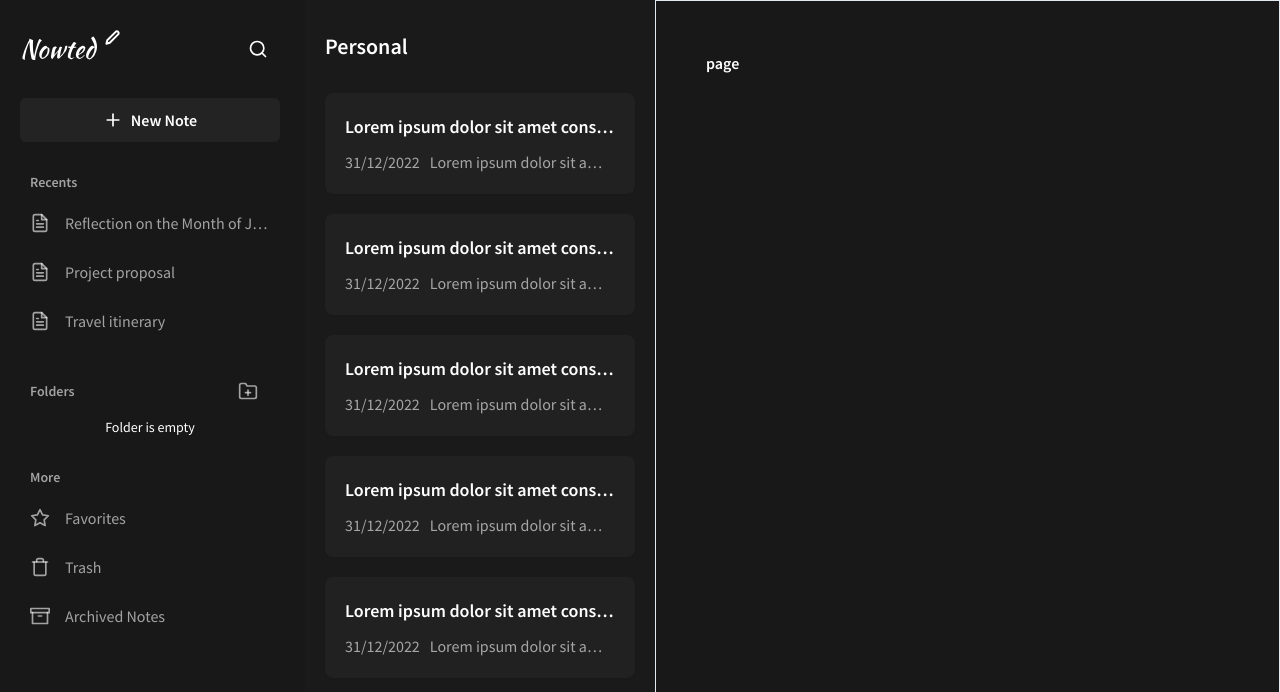
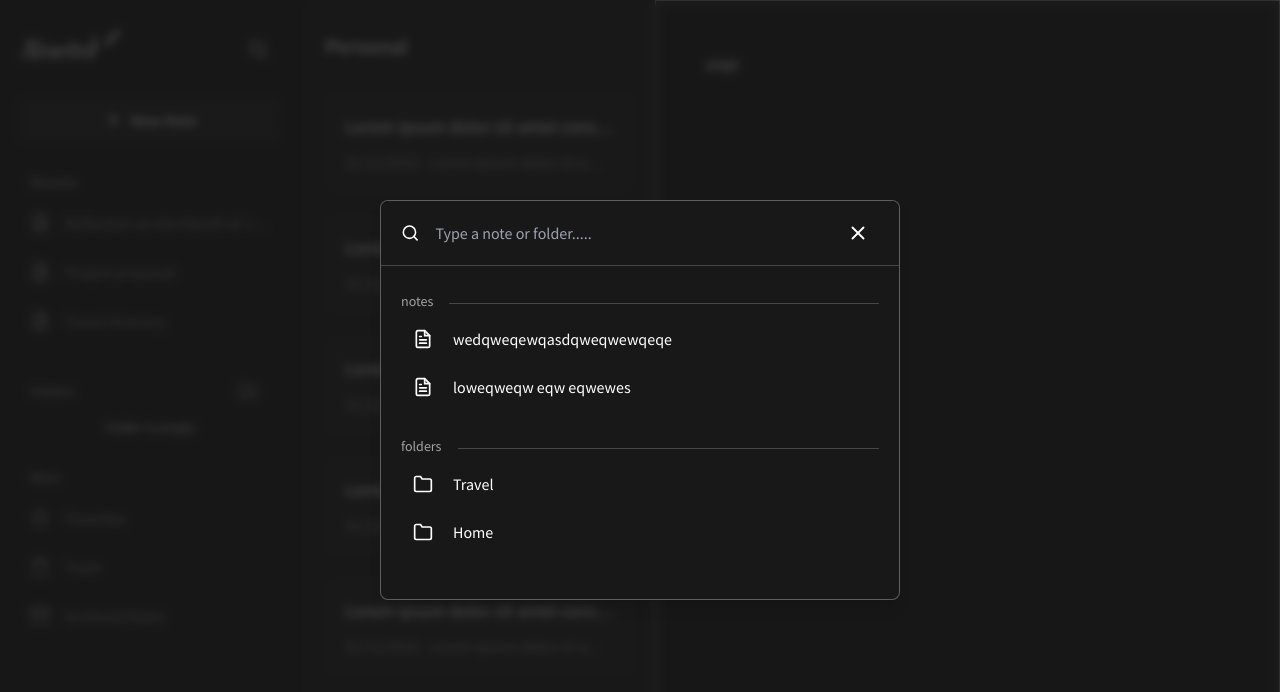
Before and after one commit to saefulbarkah/nowted-app, a Next.js app: page / in a window 1280 px wide. Both pictures are taken after a click on the button 258 px from the left and 49 px from the top of the page. Shown: the top 692 px of the page. Built offline with nearby package versions, Linux system fonts and the light colour scheme.

Commit message:
add: search menu

```diff
--- a/package.json
+++ b/package.json
@@ -9,6 +9,7 @@
     "lint": "next lint"
   },
   "dependencies": {
+    "@radix-ui/react-alert-dialog": "^1.0.4",
     "@radix-ui/react-context-menu": "^2.1.4",
     "@radix-ui/react-dropdown-menu": "^2.0.5",
     "@radix-ui/react-slot": "^1.0.2",
--- /dev/null
+++ b/src/components/ui/Sidebar/SearchNote.tsx
@@ -0,0 +1,168 @@
+"use client";
+import React, { useState, useMemo } from "react";
+import { Button } from "../button";
+import { FiFolder, FiSearch, FiX } from "react-icons/fi";
+import {
+  AlertDialog,
+  AlertDialogCancel,
+  AlertDialogContent,
+  AlertDialogTrigger,
+} from "../alert-dialog";
+import Link from "next/link";
+import { FiFileText } from "react-icons/fi";
+
+const RenderNoteItem = ({ title, data, icon }: any) => {
+  return (
+    <>
+      {data.length !== 0 ? (
+        <>
+          <div className="flex flex-col pt-[25px] px-[20px]">
+            <div className="flex items-center">
+              <p className="inactive-text text-sm pb-1 mr-4">{title}</p>
+              <div className="bg-white/[20%] w-full h-[1px]"></div>
+            </div>
+            {data?.map((item: any, i: any) => (
+              <Link
+                href={"#"}
+                className="hover:bg-white/[5%] py-3 rounded-md transition px-3"
+                key={i}
+              >
+                <div className="flex gap-[20px] items-center">
+                  {icon}
+                  <p className="truncate">{item.title}</p>
+                </div>
+              </Link>
+            ))}
+          </div>
+        </>
+      ) : null}
+    </>
+  );
+};
+
+const RenderFolderItem = ({ title, data, icon }: any) => {
+  return (
+    <>
+      {data.length !== 0 ? (
+        <>
+          <div className="flex flex-col pt-[25px] px-[20px]">
+            <div className="flex items-center">
+              <p className="inactive-text text-sm pb-1 mr-4">{title}</p>
+              <div className="bg-white/[20%] w-full h-[1px]"></div>
+            </div>
+            {data?.map((item: any, i: any) => (
+              <Link
+                href={"#"}
+                className="hover:bg-white/[5%] py-3 rounded-md transition px-3"
+                key={i}
+              >
+                <div className="flex gap-[20px] items-center">
+                  {icon}
+                  <p className="truncate">{item.title}</p>
+                </div>
+              </Link>
+            ))}
+          </div>
+        </>
+      ) : null}
+    </>
+  );
+};
+
+function SearchNote() {
+  const [search, setSearch] = useState<string>("");
+  console.log(search);
+
+  const dummyData: {
+    notes: {
+      title: string;
+      category: string;
+    }[];
+    folders: {
+      title: string;
+      category: string;
+    }[];
+  } = {
+    notes: [
+      { title: "wedqweqewqasdqweqwewqeqe", category: "notes" },
+      { title: "loweqweqw eqw eqwewes", category: "notes" },
+    ],
+    folders: [
+      { title: "Travel", category: "folder" },
+      { title: "Home", category: "folder" },
+    ],
+  };
+
+  const searchNoteData = useMemo(() => {
+    if (!search) return dummyData.notes;
+    const res = dummyData.notes.filter((item) =>
+      item.title.toLowerCase().includes(search)
+    );
+    return res;
+  }, [search]);
+
+  const searchFolderData = useMemo(() => {
+    if (!search) return dummyData.folders;
+    const res = dummyData.folders.filter((item) =>
+      item.title.toLowerCase().includes(search)
+    );
+    return res;
+  }, [search]);
+
+  console.log(searchFolderData);
+
+  return (
+    <>
+      <AlertDialog>
+        <AlertDialogTrigger asChild>
+          <Button size={"sm"} variant={"ghost"}>
+            <FiSearch className="text-[20px]" />
+          </Button>
+        </AlertDialogTrigger>
+        <AlertDialogContent className="p-0 border max-w-[520px] border-white/[30%] h-[400px] overflow-hidden overflow-y-auto custom-scrollbar">
+          <div>
+            <div className="flex justify-between items-center px-[20px] sticky top-0 right-0 left-0 bg-background border-b border-white/[20%]">
+              <div className="flex items-center gap-4 w-full  py-[20px]">
+                <FiSearch className="text-[20px]" />
+                <input
+                  type="text"
+                  className="w-full bg-background text-white outline-none"
+                  placeholder="Type a note or folder....."
+                  onChange={(e) => setSearch(e.target.value)}
+                  maxLength={30}
+                />
+              </div>
+              <AlertDialogCancel asChild>
+                <Button
+                  size={"sm"}
+                  variant={"ghost"}
+                  className="outline-none border-none ring-0 px-[10px] py-[10px]"
+                >
+                  <FiX className="text-[22px]" />
+                </Button>
+              </AlertDialogCancel>
+            </div>
+            <RenderNoteItem
+              title="notes"
+              data={searchNoteData}
+              icon={<FiFileText className="text-[20px]" />}
+            />
+            <RenderFolderItem
+              title="folders"
+              data={searchFolderData}
+              icon={<FiFolder className="text-[20px]" />}
+            />
+            {searchNoteData.length === 0 && searchFolderData.length === 0 && (
+              <p className="text-lg flex h-[330px] items-center justify-center truncate">
+                <span>No results for</span>
+                <span className="ml-2 font-bold text-white">"{search}"</span>
+              </p>
+            )}
+          </div>
+        </AlertDialogContent>
+      </AlertDialog>
+    </>
+  );
+}
+
+export default SearchNote;
--- a/src/components/ui/Sidebar/Sidebar.tsx
+++ b/src/components/ui/Sidebar/Sidebar.tsx
@@ -1,10 +1,11 @@
 import Image from "next/image";
 import React from "react";
-import { FiSearch, FiPlus } from "react-icons/fi";
+import { FiPlus } from "react-icons/fi";
 import { Button } from "../button";
 import FolderMenu from "./FolderMenu";
 import RecentMenu from "./RecentMenu";
 import MoreMenu from "./MoreMenu";
+import SearchNote from "./SearchNote";
 
 export const Sidebar: React.FC = () => {
   return (
@@ -20,9 +21,7 @@ export const Sidebar: React.FC = () => {
               className="object-contain w-full"
             />
           </div>
-          <Button size={"sm"} variant={"ghost"}>
-            <FiSearch className="text-[20px]" />
-          </Button>
+          <SearchNote />
         </div>
         <div className="px-[20px]">
           <Button
--- /dev/null
+++ b/src/components/ui/alert-dialog.tsx
@@ -0,0 +1,150 @@
+"use client"
+
+import * as React from "react"
+import * as AlertDialogPrimitive from "@radix-ui/react-alert-dialog"
+
+import { cn } from "@/lib/utils"
+import { buttonVariants } from "@/components/ui/button"
+
+const AlertDialog = AlertDialogPrimitive.Root
+
+const AlertDialogTrigger = AlertDialogPrimitive.Trigger
+
+const AlertDialogPortal = ({
+  className,
+  children,
+  ...props
+}: AlertDialogPrimitive.AlertDialogPortalProps) => (
+  <AlertDialogPrimitive.Portal className={cn(className)} {...props}>
+    <div className="fixed inset-0 z-50 flex items-end justify-center sm:items-center">
+      {children}
+    </div>
+  </AlertDialogPrimitive.Portal>
+)
+AlertDialogPortal.displayName = AlertDialogPrimitive.Portal.displayName
+
+const AlertDialogOverlay = React.forwardRef<
+  React.ElementRef<typeof AlertDialogPrimitive.Overlay>,
+  React.ComponentPropsWithoutRef<typeof AlertDialogPrimitive.Overlay>
+>(({ className, children, ...props }, ref) => (
+  <AlertDialogPrimitive.Overlay
+    className={cn(
+      "fixed inset-0 z-50 bg-background/80 backdrop-blur-sm transition-opacity animate-in fade-in",
+      className
+    )}
+    {...props}
+    ref={ref}
+  />
+))
+AlertDialogOverlay.displayName = AlertDialogPrimitive.Overlay.displayName
+
+const AlertDialogContent = React.forwardRef<
+  React.ElementRef<typeof AlertDialogPrimitive.Content>,
+  React.ComponentPropsWithoutRef<typeof AlertDialogPrimitive.Content>
+>(({ className, ...props }, ref) => (
+  <AlertDialogPortal>
+    <AlertDialogOverlay />
+    <AlertDialogPrimitive.Content
+      ref={ref}
+      className={cn(
+        "fixed z-50 grid w-full max-w-lg scale-100 gap-4 border bg-background p-6 opacity-100 shadow-lg animate-in fade-in-90 slide-in-from-bottom-10 sm:rounded-lg sm:zoom-in-90 sm:slide-in-from-bottom-0 md:w-full",
+        className
+      )}
+      {...props}
+    />
+  </AlertDialogPortal>
+))
+AlertDialogContent.displayName = AlertDialogPrimitive.Content.displayName
+
+const AlertDialogHeader = ({
+  className,
+  ...props
+}: React.HTMLAttributes<HTMLDivElement>) => (
+  <div
+    className={cn(
+      "flex flex-col space-y-2 text-center sm:text-left",
+      className
+    )}
+    {...props}
+  />
+)
+AlertDialogHeader.displayName = "AlertDialogHeader"
+
+const AlertDialogFooter = ({
+  className,
+  ...props
+}: React.HTMLAttributes<HTMLDivElement>) => (
+  <div
+    className={cn(
+      "flex flex-col-reverse sm:flex-row sm:justify-end sm:space-x-2",
+      className
+    )}
+    {...props}
+  />
+)
+AlertDialogFooter.displayName = "AlertDialogFooter"
+
+const AlertDialogTitle = React.forwardRef<
+  React.ElementRef<typeof AlertDialogPrimitive.Title>,
+  React.ComponentPropsWithoutRef<typeof AlertDialogPrimitive.Title>
+>(({ className, ...props }, ref) => (
+  <AlertDialogPrimitive.Title
+    ref={ref}
+    className={cn("text-lg font-semibold", className)}
+    {...props}
+  />
+))
+AlertDialogTitle.displayName = AlertDialogPrimitive.Title.displayName
+
+const AlertDialogDescription = React.forwardRef<
+  React.ElementRef<typeof AlertDialogPrimitive.Description>,
+  React.ComponentPropsWithoutRef<typeof AlertDialogPrimitive.Description>
+>(({ className, ...props }, ref) => (
+  <AlertDialogPrimitive.Description
+    ref={ref}
+    className={cn("text-sm text-muted-foreground", className)}
+    {...props}
+  />
+))
+AlertDialogDescription.displayName =
+  AlertDialogPrimitive.Description.displayName
+
+const AlertDialogAction = React.forwardRef<
+  React.ElementRef<typeof AlertDialogPrimitive.Action>,
+  React.ComponentPropsWithoutRef<typeof AlertDialogPrimitive.Action>
+>(({ className, ...props }, ref) => (
+  <AlertDialogPrimitive.Action
+    ref={ref}
+    className={cn(buttonVariants(), className)}
+    {...props}
+  />
+))
+AlertDialogAction.displayName = AlertDialogPrimitive.Action.displayName
+
+const AlertDialogCancel = React.forwardRef<
+  React.ElementRef<typeof AlertDialogPrimitive.Cancel>,
+  React.ComponentPropsWithoutRef<typeof AlertDialogPrimitive.Cancel>
+>(({ className, ...props }, ref) => (
+  <AlertDialogPrimitive.Cancel
+    ref={ref}
+    className={cn(
+      buttonVariants({ variant: "outline" }),
+      "mt-2 sm:mt-0",
+      className
+    )}
+    {...props}
+  />
+))
+AlertDialogCancel.displayName = AlertDialogPrimitive.Cancel.displayName
+
+export {
+  AlertDialog,
+  AlertDialogTrigger,
+  AlertDialogContent,
+  AlertDialogHeader,
+  AlertDialogFooter,
+  AlertDialogTitle,
+  AlertDialogDescription,
+  AlertDialogAction,
+  AlertDialogCancel,
+}
```
Also changed, not shown: 1 other file (tests, documents, lock files or other folders).
